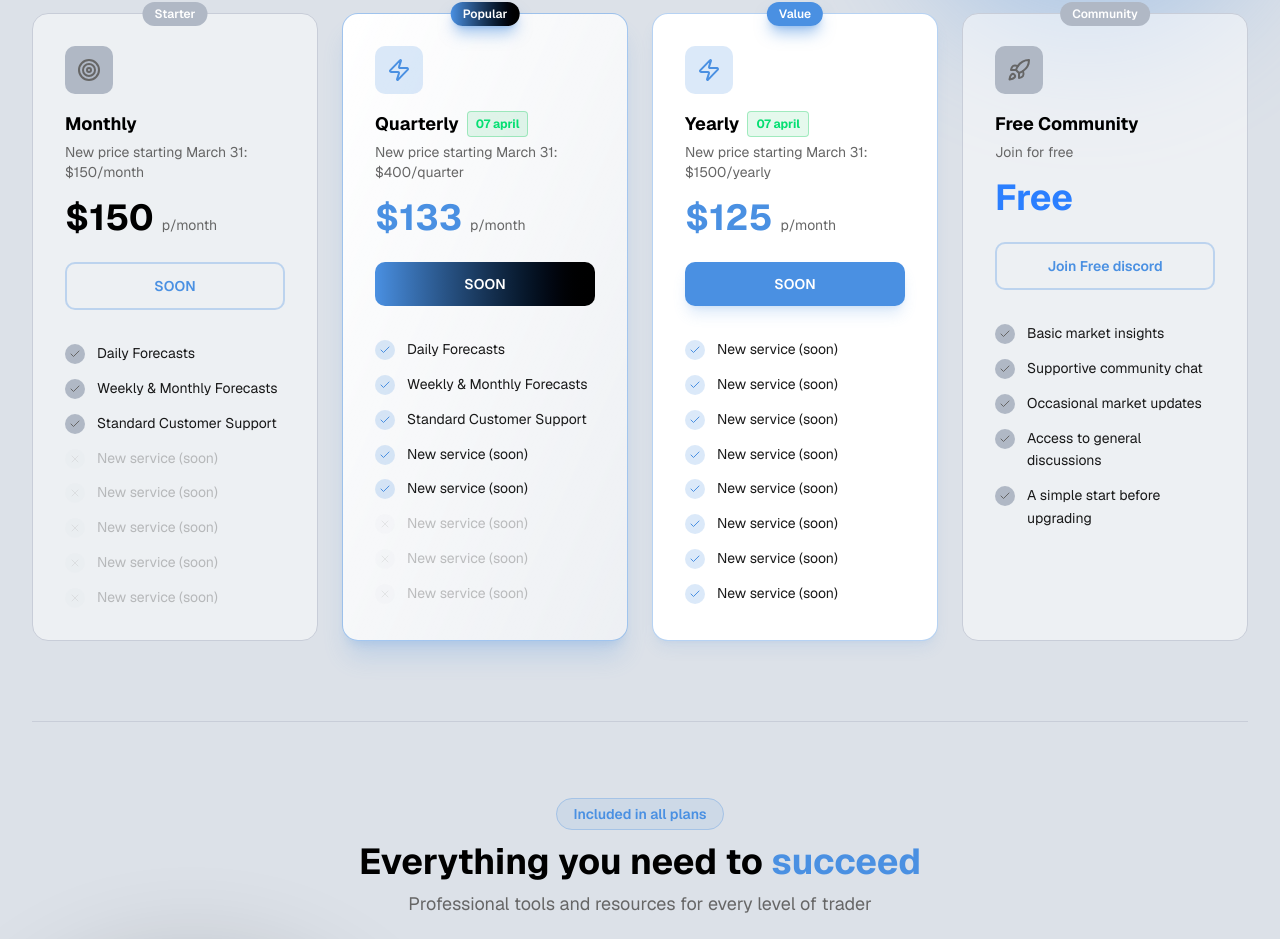
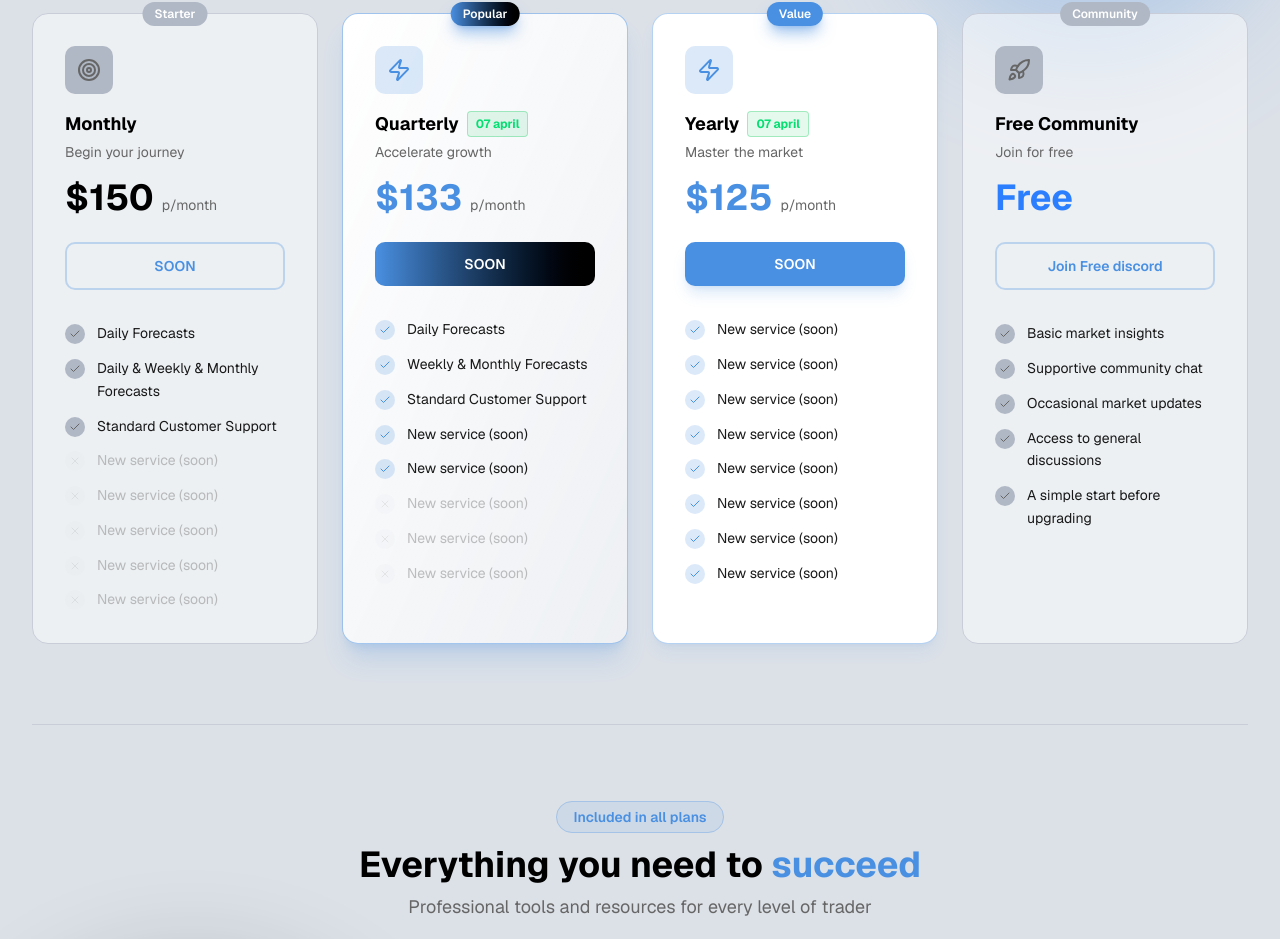
Before and after one commit to hloser77/University-of-Trading-MA, a Next.js app: page / in a window 1280 px wide. Shown: the part 3451-4390 px from the top of the page. Built offline with nearby package versions, Linux system fonts and the light colour scheme.

Commit message:
Update plans.tsx

```diff
--- a/components/plans.tsx
+++ b/components/plans.tsx
@@ -9,11 +9,11 @@ const plans = [
     price: "150",
     period: "p/month",
     badge: "Starter",
-    description: "New price starting March 31: $150/month",
+    description: "Begin your journey",
     icon: Target,
     features: [
       { name: "Daily Forecasts", included: true },
-      { name: "Weekly & Monthly Forecasts", included: true },
+      { name: "Daily & Weekly & Monthly Forecasts", included: true },
       { name: "Standard Customer Support", included: true },
       { name: "New service (soon)", included: false },
       { name: "New service (soon)", included: false },
@@ -30,7 +30,7 @@ const plans = [
     price: "133",
     period: "p/month",
     badge: "Popular",
-    description: "New price starting March 31: $400/quarter",
+    description: "Accelerate growth",
     icon: Zap,
     features: [
       { name: "Daily Forecasts", included: true },
@@ -53,7 +53,7 @@ const plans = [
     price: "125",
     period: "p/month",
     badge: "Value",
-    description: "New price starting March 31: $1500/yearly",
+    description: "Master the market",
     icon: Zap,
     features: [
       { name: "New service (soon)", included: true },
```
